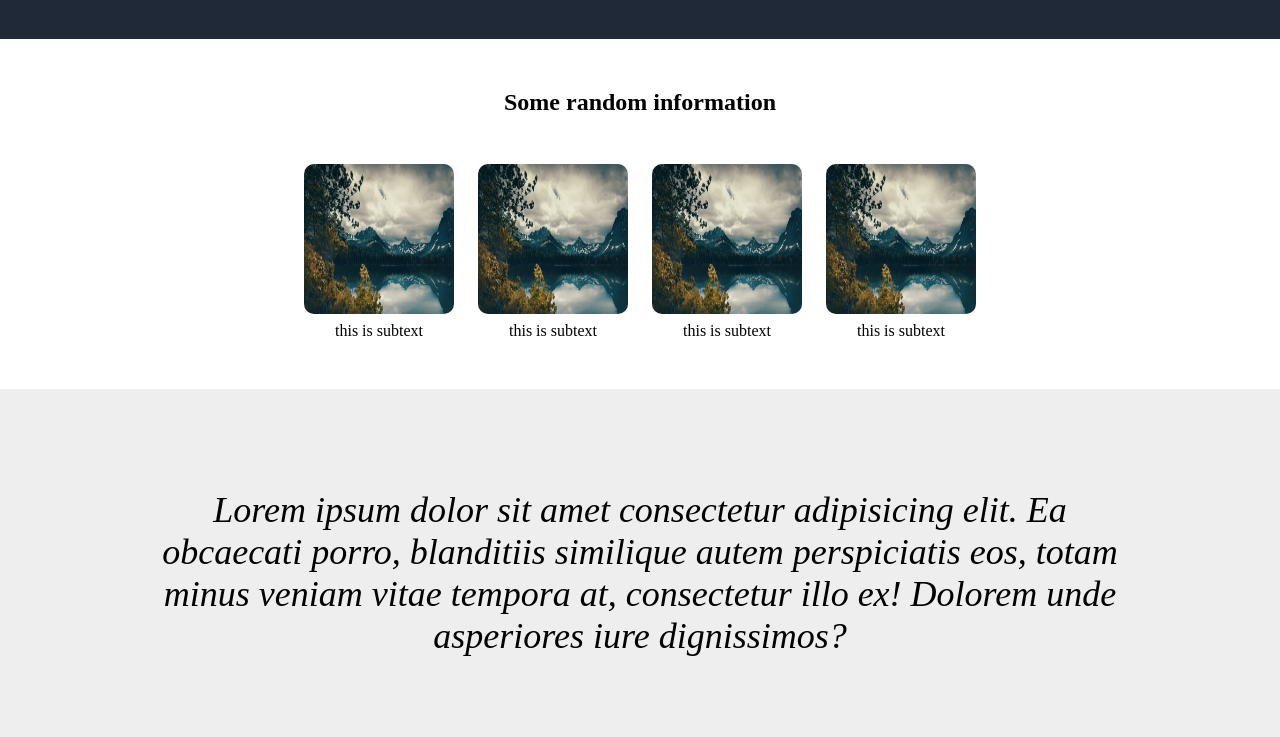
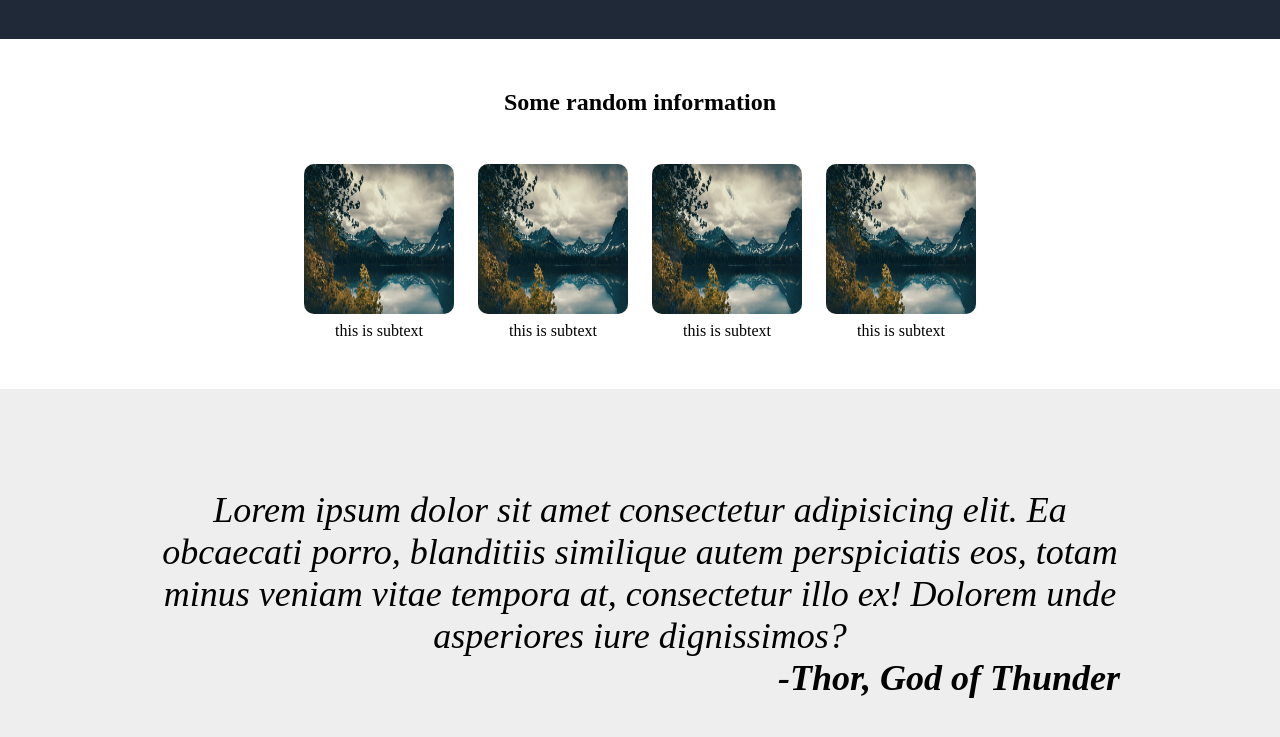
Before and after one commit to Mulyana10119307/landing-page, a plain HTML site: page index.html in a window 1280 px wide. Shown: the part 417-1154 px from the top of the page. Drawn offline with Linux system fonts and the light colour scheme.

Commit message:
Editing blockquote in index.html

```diff
--- a/index.html
+++ b/index.html
@@ -71,6 +71,7 @@
           vitae tempora at, consectetur illo ex! Dolorem unde asperiores iure
           dignissimos?
         </blockquote>
+        <p>-Thor, God of Thunder</p>
       </div>
     </div>
     <!--  End Section 2 -->
--- a/styles/style.css
+++ b/styles/style.css
@@ -130,3 +130,8 @@ img {
     font-size: 36px;
     font-style: italic;
 }
+
+.three .quote p {
+    text-align: end;
+    font-weight: bold;
+}
```
